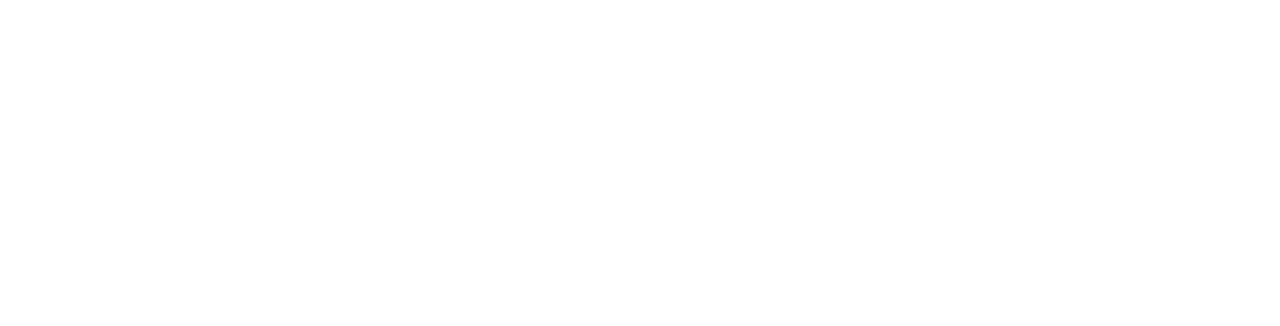
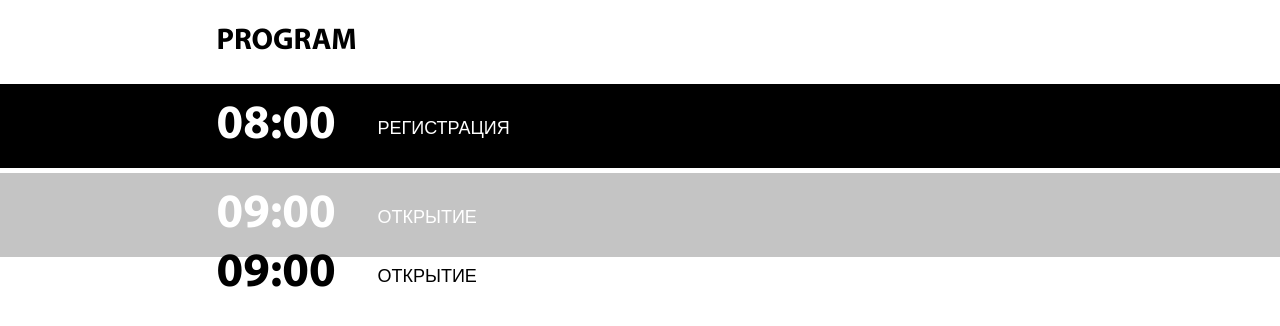
Before and after one commit to Velaska/program, a plain HTML site: page index.html in a window 1280 px wide. Drawn offline with nearby package versions, Linux system fonts and the light colour scheme.

Commit message:
added simpled element of programm

```diff
--- a/css/style.css
+++ b/css/style.css
@@ -55,3 +55,46 @@ ul{
     max-width: 847px;
     margin: auto;
 }
+body{
+    font-family: 'Oswald', sans-serif;
+    font-weight: 400;
+    font-size: 1.125rem;
+    line-height: 1.5rem;
+}
+h1{
+    font-family: 'Myriad Pro', sans-serif;
+    font-size: 1.875rem;
+    color: #000000;
+    text-transform: uppercase;
+    padding: 30px 0;
+}
+.bg-black{
+    background-color: black;
+    color: white;
+    padding: 30px 0;
+}
+.bg-grey{
+    background-color: #c4c4c4;
+    color: white;
+    padding: 30px 0;
+}
+.flex-container{
+    display: flex;
+    flex-wrap: wrap;
+    align-items: center;
+}
+.time{
+    flex-basis: 131px;
+    font-family: 'Myriad Pro', sans-serif;
+    font-size: 3rem;
+}
+.w-auto{
+    flex-basis: auto;
+    padding-left: 30px;
+}
+.mb-5{
+    margin-bottom: 0.3rem;
+}
+.t-uppercase{
+    text-transform: uppercase;
+}
--- a/index.html
+++ b/index.html
@@ -14,6 +14,24 @@
 <header>
 </header>
 <section>
+    <h1 class="container">Program</h1>
+    <div class="bg-black mb-5">
+        <div class="flex-container container">
+            <div class="time">08:00</div>
+            <div class="w-auto t-uppercase">Регистрация</div>
+        </div>
+    </div>
+    <div class="bg-grey mb-5">
+        <div class="flex-container container">
+            <div class="time">09:00</div>
+            <div class="w-auto t-uppercase">Открытие</div>
+        </div>
+    </div>
+    <div class="flex-container container">
+        <div class="time">09:00</div>
+        <div class="w-auto t-uppercase">Открытие</div>
+    </div>
+
 </section>
 <footer>
 </footer>
```
